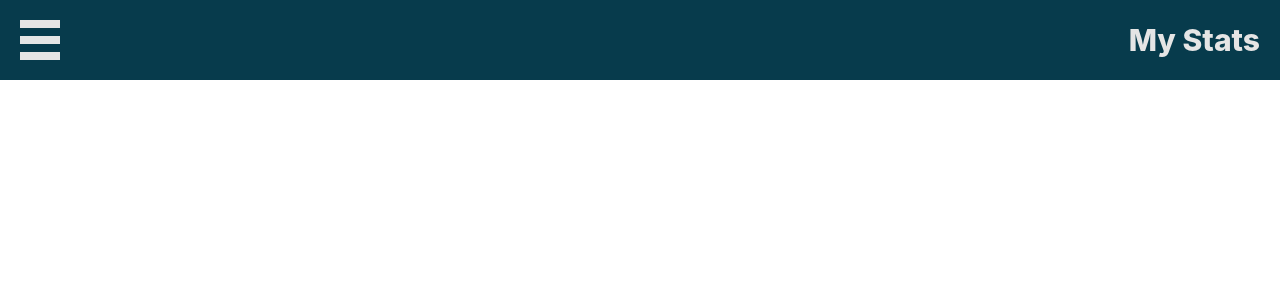
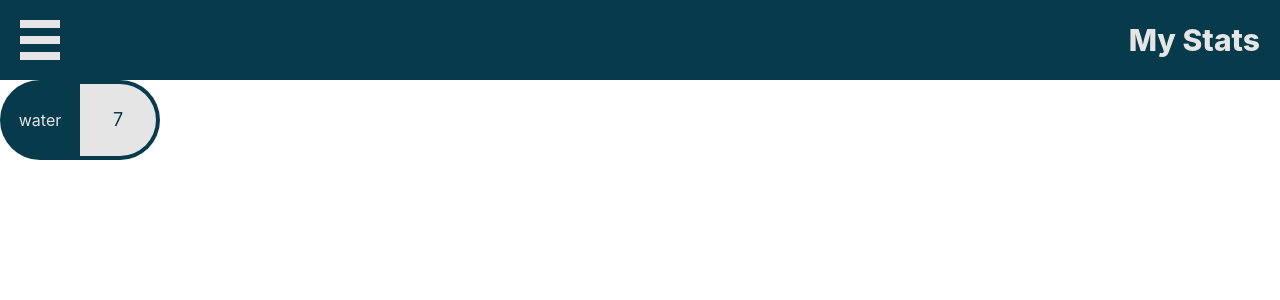
Before and after one commit to BobChuckyJoe/Reduce-Frontend, a React (Create React App) app: page / in a window 1280 px wide. Shown: the top 300 px of the page. Built offline with nearby package versions, Linux system fonts and the light colour scheme.

Commit message:
feat: add trash counter

```diff
--- a/src/App.tsx
+++ b/src/App.tsx
@@ -1,10 +1,12 @@
 import "App.css";
+import CounterSection from "components/CounterSection";
 import Navbar from "components/Navbar";
 
 function App() {
   return (
     <div>
       <Navbar />
+      <CounterSection />
     </div>
   );
 }
--- /dev/null
+++ b/src/components/CounterSection.tsx
@@ -0,0 +1,13 @@
+import TrashCounter from "components/TrashCounter";
+
+interface CounterSectionProps {}
+
+const CounterSection = (props: CounterSectionProps) => {
+  return (
+    <div>
+      <TrashCounter amount={7} icon={<p className="text-white">water</p>} />
+    </div>
+  );
+};
+
+export default CounterSection;
--- /dev/null
+++ b/src/components/TrashCounter.tsx
@@ -0,0 +1,19 @@
+interface TrashCounterProps {
+  icon: React.ReactElement;
+  amount: number;
+}
+
+const TrashCounter = ({ icon, amount }: TrashCounterProps) => {
+  return (
+    <div className="flex flex-row h-20 w-40">
+      <div className="rounded-l-full h-full w-1/2 bg-blue flex items-center justify-center">
+        {icon}
+      </div>
+      <div className="rounded-r-full border-solid border-y-4 border-r-4 border-blue h-full w-1/2 bg-white flex items-center justify-center">
+        <p className="text-blue text-lg">{amount}</p>
+      </div>
+    </div>
+  );
+};
+
+export default TrashCounter;
```
